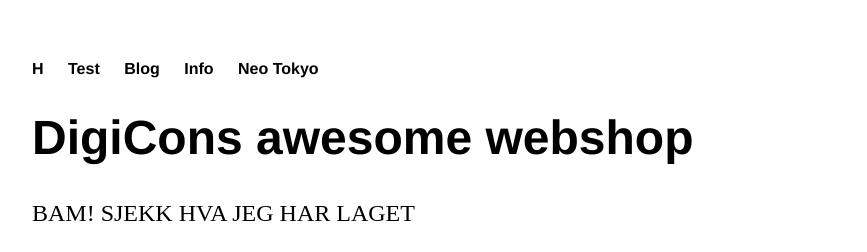
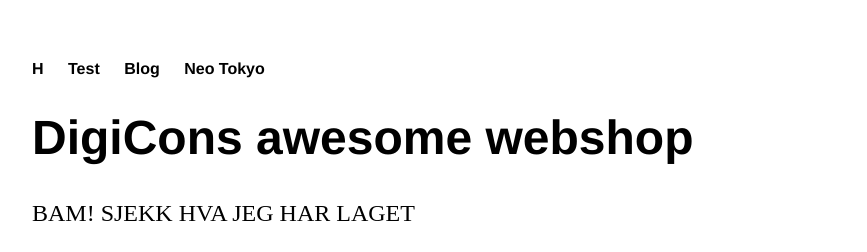
Before and after one commit to Varda84/Digicon_shop, a Jekyll site: the page built from index.html, in a window 1280 px wide. Shown: the top 252 px of the page, without its empty margins (160-1027 px from the left). Built offline with Jekyll 4.4.1, drawn with Linux system fonts in a browser that asks for light colours.

Commit message:
Update default.html

```diff
--- a/_layouts/default.html
+++ b/_layouts/default.html
@@ -11,7 +11,6 @@
 	        		<li><a href="/">H</a></li>
 				<li><a href="/test">Test</a></li>
 	        		<li><a href="/blog">Blog</a></li>
-				<li><a href="/info">Info</a></li>
 				<li><a href="/neotokyo">Neo Tokyo</a></li>
 	    		</ul>
 			</nav>
```
